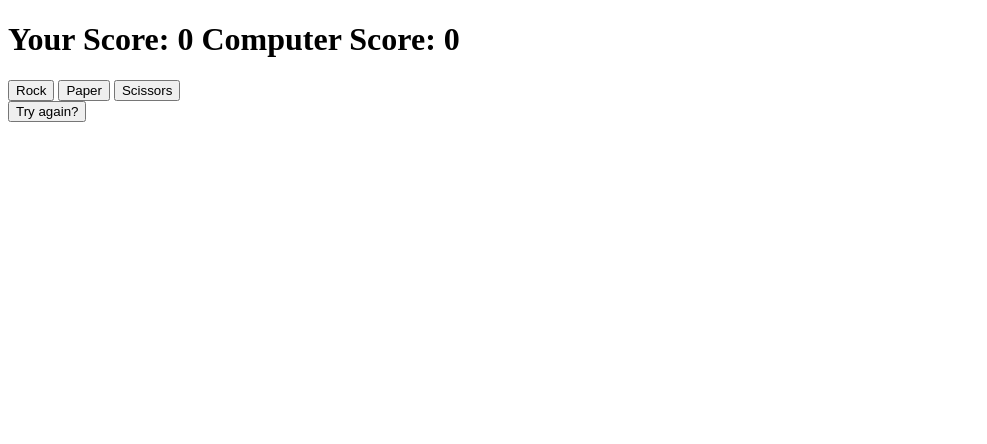
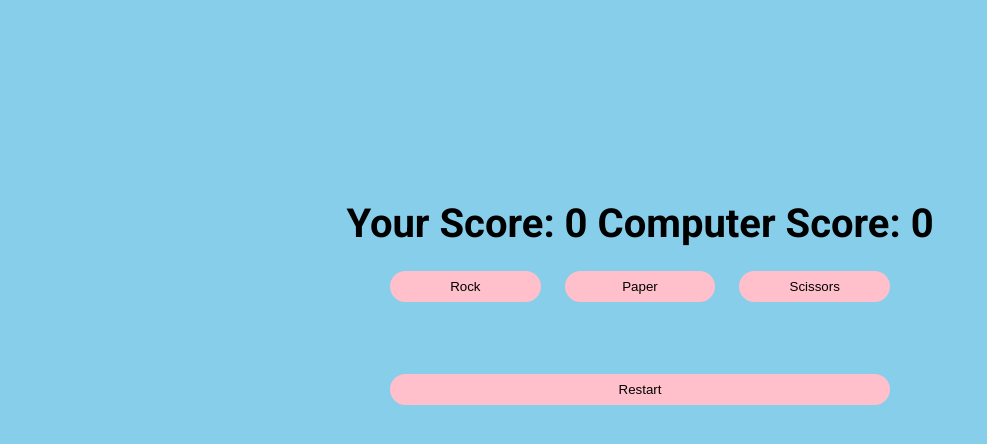
Before and after one commit to danilocasim/rock_paper_scissors-page, a plain HTML site: page index.html in a window 1280 px wide. Shown: the whole page, without its empty margins (0-987 px from the left). Drawn offline with Linux system fonts and the light colour scheme.

Commit message:
Add tryAgain function that will remove text and add style to it

```diff
--- a/index.html
+++ b/index.html
@@ -4,17 +4,30 @@
     <meta charset="UTF-8" />
     <meta name="viewport" content="width=device-width, initial-scale=1.0" />
     <title>Rock Paper Scissors</title>
+    <link rel="preconnect" href="https://fonts.googleapis.com" />
+    <link rel="preconnect" href="https://fonts.gstatic.com" crossorigin />
+    <link
+      href="https://fonts.googleapis.com/css2?family=Roboto:ital,wght@0,100;0,300;0,400;0,500;0,700;0,900;1,100;1,300;1,400;1,500;1,700;1,900&display=swap"
+      rel="stylesheet"
+    />
     <link rel="stylesheet" href="styles.css" />
   </head>
 
   <body>
+    <div class="container">
       <h1 id="score">Your Score: 0 Computer Score: 0</h1>
+      <div class="rps-btn">
         <button class="choices" id="rock">Rock</button>
         <button class="choices" id="paper">Paper</button>
         <button class="choices" id="scissors">Scissors</button>
+      </div>
+      <div class="result">
         <div id="currentResult"></div>
         <div id="overallResult"></div>
-    <button id="try-again">Try again?</button>
+        <button id="try-again">Restart</button>
+      </div>
+    </div>
+
     <script src="index.js"></script>
   </body>
 </html>
--- a/index.js
+++ b/index.js
@@ -26,6 +26,7 @@ buttons.forEach((button) => {
 tryAgainBtn.addEventListener("click", () => {
   buttons.forEach((button) => {
     button.disabled = false;
+    tryAgain();
   });
 });
 
@@ -83,3 +84,12 @@ function getComputerChoice() {
   let random = Math.floor(Math.random() * 3);
   return choices[random];
 }
+
+function tryAgain() {
+  computerScore = 0;
+  humanScore = 0;
+
+  score.textContent = "Your Score: 0 Computer Score: 0";
+  result.textContent = "";
+  overall.textContent = "";
+}
--- a/styles.css
+++ b/styles.css
@@ -1 +1,69 @@
-#
+html {
+  box-sizing: border-box;
+}
+
+*,
+*::before,
+*::after {
+  box-sizing: inherit;
+  margin: 0;
+  padding: 0;
+}
+
+body {
+  font-family: "Roboto", Arial, Helvetica, sans-serif;
+  background-color: skyblue;
+  font-size: 24px;
+}
+
+h1 {
+  font-size: 2.5rem;
+  font-weight: 700;
+}
+
+.container {
+  display: flex;
+  justify-content: center;
+  align-items: center;
+  flex-direction: column;
+  gap: 24px;
+  margin-top: 200px;
+}
+
+button {
+  background-color: pink;
+  border: none;
+  padding: 8px 12px;
+  border-radius: 24px;
+}
+
+button:hover {
+  transform: scale(1.1);
+  transition: ease-in-out;
+  transition-duration: 0.2s;
+  cursor: pointer;
+}
+
+.rps-btn {
+  display: flex;
+  width: 500px;
+  gap: 24px;
+}
+
+.rps-btn button {
+  flex: 1;
+}
+
+.result {
+  display: flex;
+  justify-content: center;
+  align-items: center;
+  flex-direction: column;
+  width: 500px;
+  gap: 24px;
+}
+
+.result button {
+  flex: 1;
+  width: 500px;
+}
```
Lines whose indentation alone changed are shown as unchanged.
